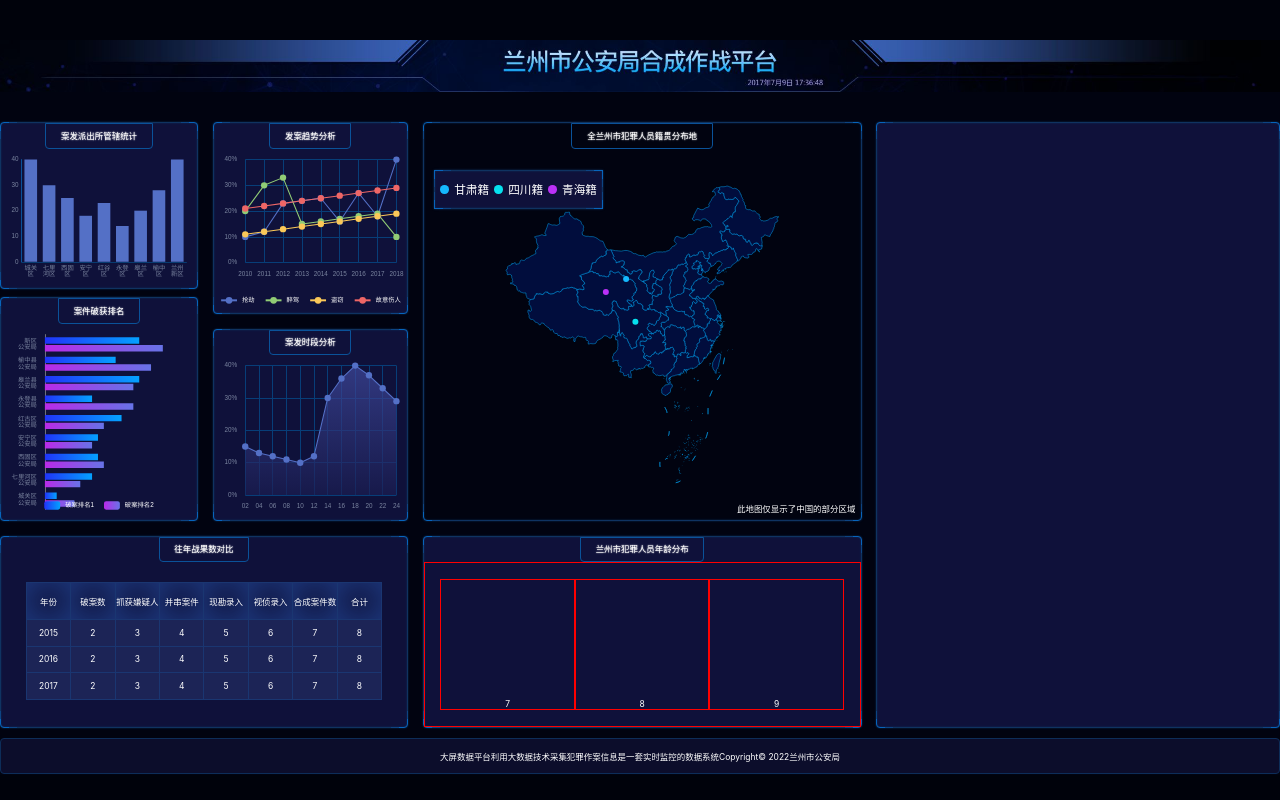
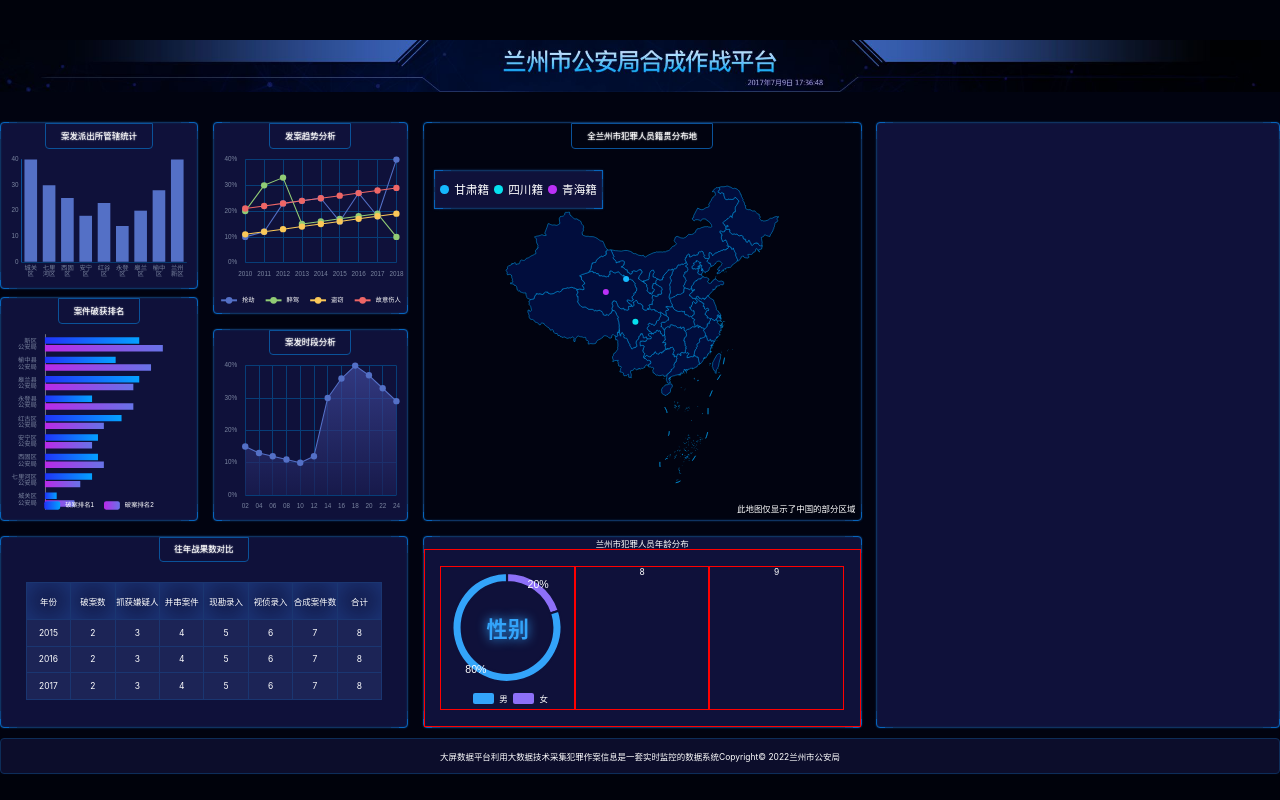
Before and after one commit to LuLiang0307/BigScreen-OriginCode, a React (Vite) app: page /#/ in a window 1280 px wide. Built offline with nearby package versions, Linux system fonts and the light colour scheme.

Commit message:
完成chart7

```diff
--- a/src/components/chart-7.tsx
+++ b/src/components/chart-7.tsx
@@ -1,19 +1,53 @@
 import React, { useEffect, useRef } from 'react';
 import * as echarts from 'echarts';
 import { px } from '../shared/px';
-import china from '../geo/china.js';
 import { createEchartOptions } from '../shared/create-echart-options';
 
 export const Chart7 = () => {
   const divRef = useRef(null);
   useEffect(() => {
     var myEchart = echarts.init(divRef.current);
+    myEchart.setOption(createEchartOptions({
+      color: ['#8D70F8', '#33A4FA'],
+      xAxis: { show: false },
+      yAxis: { show: false },
+      legend: { show: false },
+      series: [
+        {
+          name: '访问来源',
+          type: 'pie',
+          radius: ['75%', '90%'],
+          avoidLabelOverlap: false,
+          label: {
+            show: true, position: 'inside', textStyle: { color: 'white', fontSize: px(20) },
+            formatter(options) {
+              return options.value * 100 + '%';
+            }
+          },
+          labelLine: { show: false },
+          itemStyle: {
+            borderColor: '#0F113A',
+            borderWidth: px(4)
+          },
+          data: [
+            { value: 0.2, name: '女' },
+            { value: 0.8, name: '男' },
+          ]
+        }
+      ]
+    }));
   }, []);
 
   return (
-    <div className='年龄分布-图1'>
-      <div ref={divRef} className="chart" />
-      7
+    <div className="年龄段-图1">
+      <div className="chart">
+        <div className="main" ref={divRef} />
+        <div className="text">性别</div>
+      </div>
+      <div className="legend">
+        <span className="male" />男
+        <span className="female" />女
+      </div>
     </div>
   )
 }
--- a/src/components/chart-8.tsx
+++ b/src/components/chart-8.tsx
@@ -11,9 +11,10 @@
   }, []);
 
   return (
-    <div className='年龄分布-图2'>
-      <div ref={divRef} className="chart" />
-      8
+    <div className="年龄段-图2">8
+      <div ref={divRef} className="chart">
+
+      </div>
     </div>
   )
 }
--- a/src/components/chart-9.tsx
+++ b/src/components/chart-9.tsx
@@ -11,9 +11,10 @@
   }, []);
 
   return (
-    <div className='年龄分布-图3'>
-      <div ref={divRef} className="chart" />
-      9
+    <div className="年龄段-图3">9
+      <div ref={divRef} className="chart">
+
+      </div>
     </div>
   )
 }
--- a/src/pages/home.scss
+++ b/src/pages/home.scss
@@ -230,7 +230,7 @@
       }
     }
 
-    .年龄分布 {
+    .年龄段 {
       display: flex;
       flex-direction: column;
       height: px(363);
@@ -251,7 +251,52 @@
         display: flex;
         flex-direction: column;
       }
+
+      &-图1 {
+        .legend {
+          height: px(40);
+          display: flex;
+          align-items: center;
+          justify-content: center;
+
+          >span {
+            display: inline-block;
+            width: px(40);
+            height: px(20);
+            border-radius: px(4);
+            margin: 0 px(10);
+          }
+
+          .male {
+            background: #33a4fa;
+          }
+
+          .female {
+            background: #8d70f8;
+          }
+        }
+
+        .chart {
+          position: relative;
+          display: flex;
+          flex: 1;
+          > .main {
+            flex: 1;
+          }
+
+          > .text {
+            position: absolute;
+            top: 50%;
+            left: 50%;
+            transform: translate(-50%, -50%);
+            color: #33a4fa;
+            font-size: px(40);
+            text-shadow: 0 0 px(20) #33a4fa;
+            font-weight: bold;
+          }
+        }
+      }
     }
+
   }
-
 }
--- a/src/pages/home.tsx
+++ b/src/pages/home.tsx
@@ -31,7 +31,7 @@
         </section>
         <section className='section4'>
           <Chart6 />
-          <div className='bordered 年龄分布'>
+          <div className='bordered 年龄段'>
             <h2>兰州市犯罪人员年龄分布</h2>
             <div className="charts">
               <Chart7 />
```
